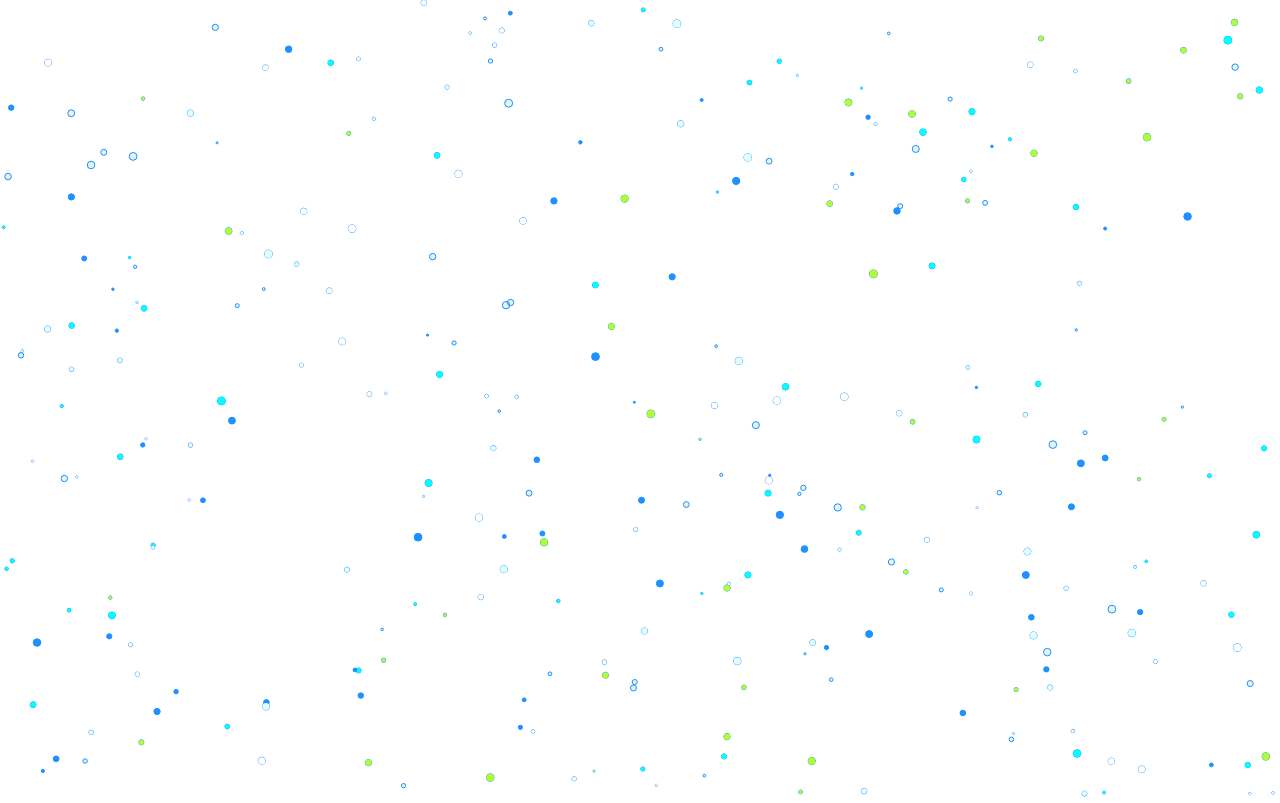
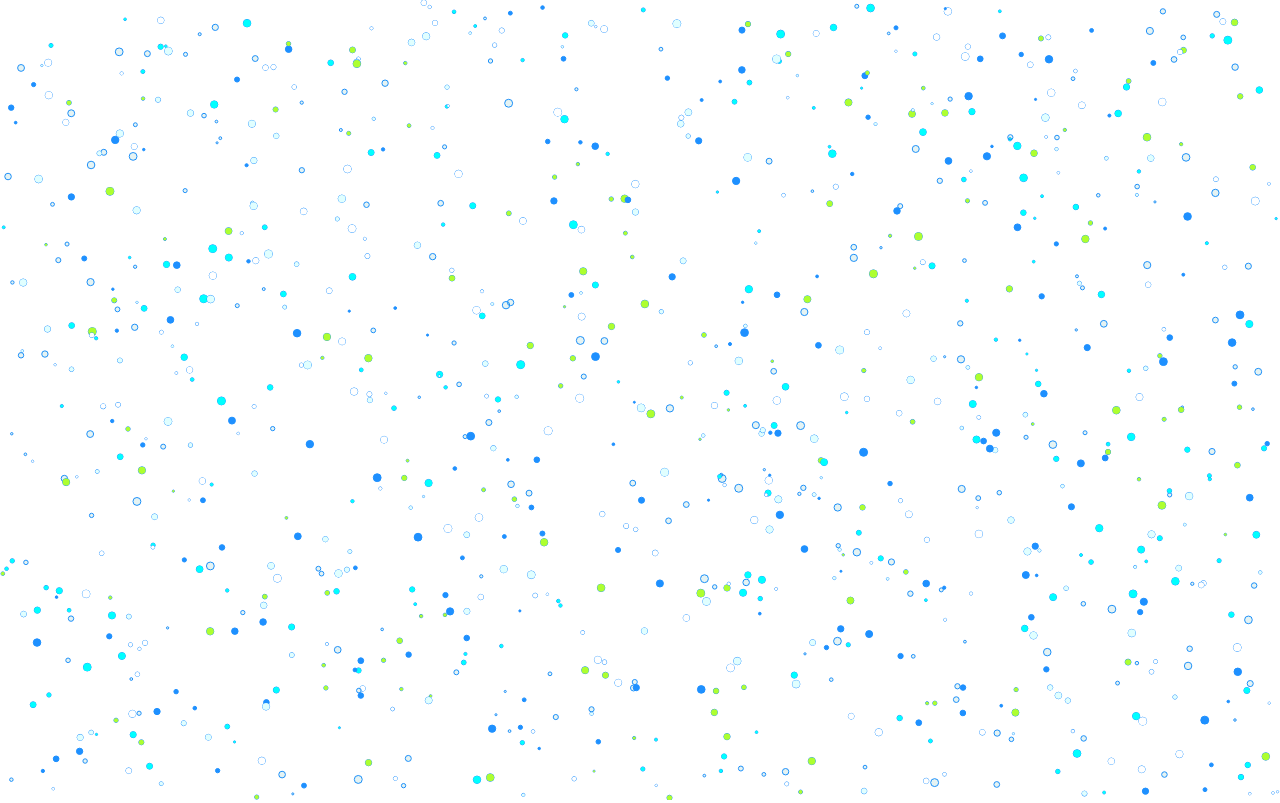
Before and after one commit to kiran-kumar011/canvas, a plain HTML site: page index.html in a window 1280 px wide. Drawn offline with Linux system fonts and the light colour scheme.

Commit message:
increased buuble rate

```diff
--- a/index.html
+++ b/index.html
@@ -113,7 +113,7 @@
       }
       var circleArray = [];
 
-      for(var i =0; i< 300; i++) {
+      for(var i =0; i< 1000; i++) {
       var x = Math.random()* (window.innerWidth-radius *2)+ radius;
       var y = Math.random()* (window.innerHeight - radius *2)+ radius;
       var dy = (Math.random()-0.5);
```
